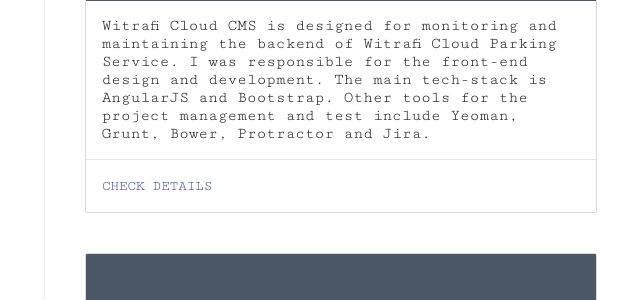
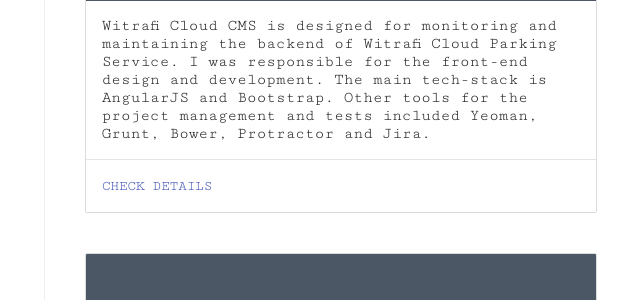
Before and after one commit to crabcanon/crabcanon.github.com, a Jekyll site: the page built from projects/index.md, in a window 1280 px wide and 900 px high, scrolled down 609 px. Shown: the part 243-543 px from the top of the window, without its empty margins (483-1123 px from the left). Built offline with Jekyll 4.4.1, drawn with Linux system fonts in a browser that asks for light colours; comment, search, counter and statistics services are not loaded.

Commit message:
Update blog

```diff
--- a/_posts/2015-10-20-witrafi-cloud-cms.md
+++ b/_posts/2015-10-20-witrafi-cloud-cms.md
@@ -3,7 +3,7 @@
 title: Witrafi Cloud CMS
 date: 2015-10-20
 image: /images/homepage/cover-1.jpg
-description: Witrafi Cloud CMS is designed for monitoring and maintaining the backend of Witrafi Cloud Parking Service. I was responsible for the front-end design and development. The main tech-stack is AngularJS and Bootstrap. Other tools for the project management and test include Yeoman, Grunt, Bower, Protractor and Jira.
+description: Witrafi Cloud CMS is designed for monitoring and maintaining the backend of Witrafi Cloud Parking Service. I was responsible for the front-end design and development. The main tech-stack is AngularJS and Bootstrap. Other tools for the project management and tests included Yeoman, Grunt, Bower, Protractor and Jira.
 categories: [project]
 tags: [Project, Angularjs]
 ---
```
